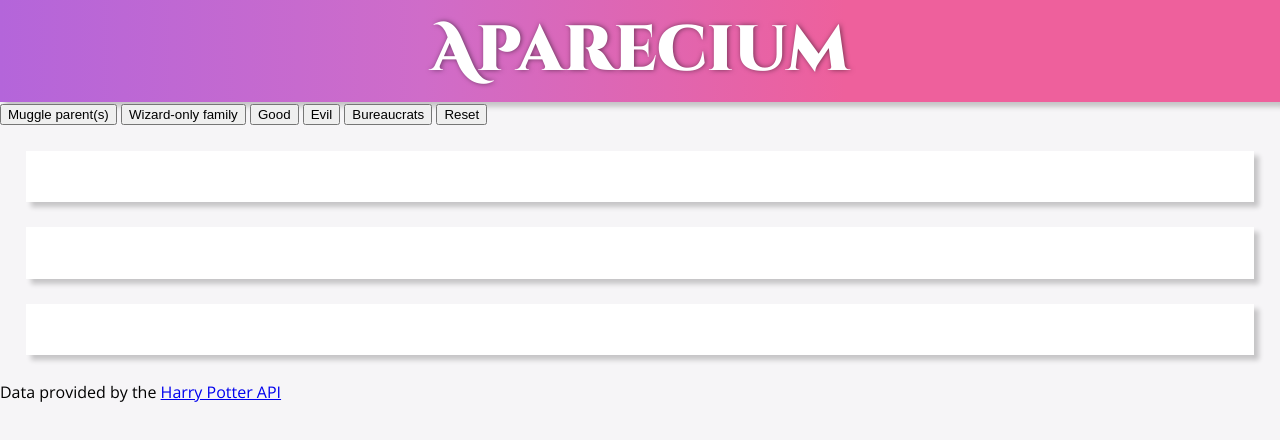
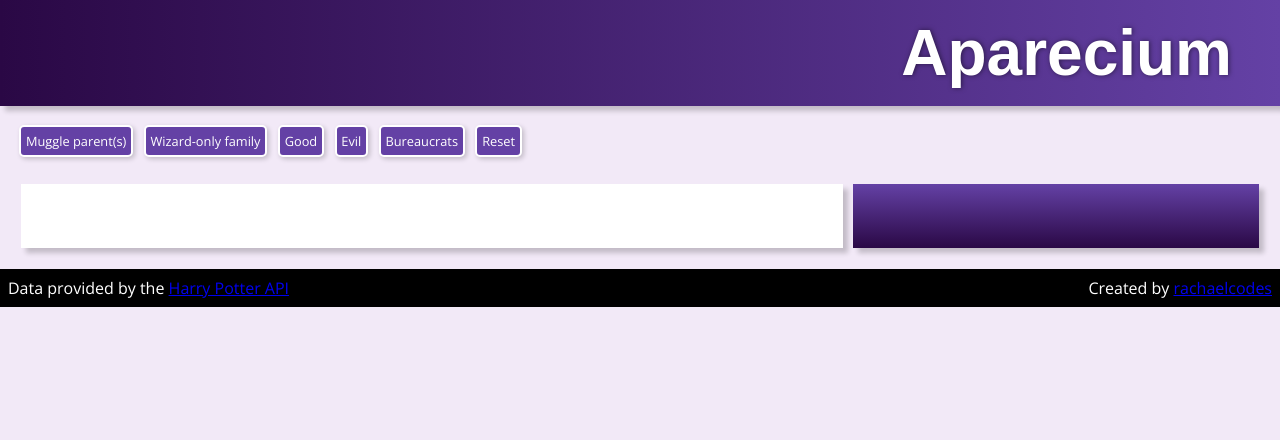
Before and after one commit to rachaelcodes/aparecium, a website: page public/index.html in a window 1280 px wide. Drawn offline with nearby package versions, Linux system fonts and the light colour scheme; no server answers; a web font is replaced by a local one.

Commit message:
added styling

```diff
--- a/public/app.js
+++ b/public/app.js
@@ -4,7 +4,6 @@
 var muggleBtn = document.getElementById('muggles')
 var wizardBtn = document.getElementById('wizards')
 var momBtn = document.getElementById('mom_filter')
-var commentaryText = document.getElementById('commentary')
 var details = document.getElementById('details')
 
 var commentary = {
@@ -135,10 +134,6 @@
 function filterData (category, data) {
   dataFiltered = filter(category, data)
 
-  while (details.firstChild) {
-    details.removeChild(details.firstChild)
-  }
-
   summarizeData(dataFiltered)
 
   while (dataSummary.length < 5) {
@@ -160,13 +155,13 @@
 }
 
 function addCommentary (category) {
-  while (commentaryText.firstChild) {
-    commentaryText.removeChild(commentaryText.firstChild)
+  while (details.firstChild) {
+    details.removeChild(details.firstChild)
   }
 
   var newNode = document.createTextNode(commentary[category])
 
-  commentaryText.appendChild(newNode)
+  details.appendChild(newNode)
 }
 
 function change () {
@@ -196,10 +191,6 @@
   lines
     .filter(function (d) { return d.value === 0 })
     .attr('style', 'display: none;')
-
-  while (details.firstChild) {
-    details.removeChild(details.firstChild)
-  }
 }
 
 function arcTween (ar) {
@@ -275,7 +266,3 @@
   myRequest.open('GET', '/call')
   myRequest.send()
 })
-
-// Useful articles:
-// https://bl.ocks.org/mbhall88/22f91dc6c9509b709defde9dc29c63f2#license
-// http://www.cagrimmett.com/til/2016/08/19/d3-pie-chart.html
--- a/public/index.html
+++ b/public/index.html
@@ -7,12 +7,12 @@
     <meta name="viewport" content="width=device-width, initial-scale=1">
     <link rel="stylesheet" type="text/css" media="screen" href="style.css" />
     <link rel="icon" href="/favicon.ico" type="image/x-icon">
-    <link href="https://fonts.googleapis.com/css?family=Cinzel+Decorative:900|Open+Sans" rel="stylesheet">
+    <link href="https://fonts.googleapis.com/css?family=Open+Sans|Seaweed+Script" rel="stylesheet">
 </head>
 <body>
     <div class="container">
     <header>
-        <h1>Aparecium</h1>
+            <h1>Aparecium</h1>
     </header>
     <nav>
     <button id="muggles">Muggle parent(s)</button>
@@ -25,12 +25,12 @@
 
     <main>
     <div id="pie" class="card pie"></div>
-    <div id="commentary" class="card commentary"></div>
     <div id="details" class="card details"></div>
     </main>
 
     <footer>
-    <div class="credit">Data provided by the <a href="https://www.potterapi.com/">Harry Potter API</a></div>
+        <div class="credit">Data provided by the <a href="https://www.potterapi.com/">Harry Potter API</a></div>
+        <div>Created by <a href="https://github.com/rachaelcodes">rachaelcodes</a></div>
     </footer>
     </div>
     <script src="https://d3js.org/d3.v4.min.js"></script>
--- a/public/style.css
+++ b/public/style.css
@@ -10,56 +10,63 @@
 h1 {
     margin: 0;
     font-size: 4rem;
-    font-family: 'Cinzel Decorative', cursive;
+    font-family: 'Seaweed Script', sans-serif;
 }
 
 
 .container {
     width: 100vw;
-    min-height:100vh;
-    background-color: rgb(246, 245, 247);
+    min-height: 100vh;
+    background-color: #f2e9f7;
 }
 
 header {
-    background: #b465da;
-    background-image: -webkit-linear-gradient(to right, #b8cbb8 0%, #b8cbb8 0%, #b465da 0%, #cf6cc9 33%, #ee609c 66%, #ee609c 100%);
-    background-image: linear-gradient(to right, #b8cbb8 0%, #b8cbb8 0%, #b465da 0%, #cf6cc9 33%, #ee609c 66%, #ee609c 100%);
+    background: #6441A5;
+    background: -webkit-linear-gradient(to right, #2a0845, #6441A5);
+    background: linear-gradient(to right, #2a0845, #6441A5);
     color: white;
-    text-align: center;
+    text-align: right;
     box-shadow: 5px 5px 5px rgba(0,0,0,.2);
-    padding: 0.5rem;
+    padding: 1rem 3rem;
     text-shadow: rgba(0,0,0,.5) 1px 0 5px;
 }
 
 .card {
     box-shadow: 5px 5px 5px rgba(0,0,0,.2);
     background-color: white;
-    padding: 2%;
-    margin: 2%;
+    padding: .5rem;
+    margin: .3rem;
+    display: flex;
 }
-/*
+
 .pie {
     grid-area: pie;
-}
+    max-height: 100%;
 
-.commentary {
-    grid-area: commentary;
 }
 
 .details {
+    background: #6441A5;
+    background: -webkit-linear-gradient(to top, #2a0845, #6441A5);
+    background: linear-gradient(to top, #2a0845, #6441A5);
+    color: white;
     grid-area: details;
-} */
-
-/* .details {
-    display: none;
-} */
+    overflow: scroll;
+    min-height: 0;
+    padding: 2rem;
+}
 
 main {
-    /* display: grid; */
+    display: grid;
     grid-template-columns: 2fr 1fr;
     grid-template-areas:
-        "pie commentary"
-        "details details";
+        "pie details";
+    padding: 1rem;
+    padding-top: .2rem;
+    justify-items: stretch;
+    align-items: stretch;
+    min-height: 0;
+    min-width: 0;
 }
 
 svg {
@@ -74,3 +81,35 @@
     fill: none;
     shape-rendering: geometricPrecision;
 }
+
+ul {
+    list-style-type: none;
+    margin: 0;
+    padding: 0;
+    line-height: 1.4;
+    font-style: oblique;
+}
+
+nav {
+    margin: 1rem;
+}
+
+button {
+    background-color: #6441A5;
+    color: white;
+    font-size: .8rem;
+    font-family: 'Open Sans', sans-serif;
+    padding: 0.3rem;
+    margin: .2rem;
+    border-radius: 5px;
+    border: 2px solid white;
+    box-shadow: 2px 2px 5px rgba(0,0,0,.2);
+}
+
+footer {
+    background-color: black;
+    color: white;
+    padding: .5rem;
+    display: flex;
+    justify-content: space-between;
+}
```
Also changed, not shown: package.json (+16 -3 lines), LICENSE.md (added), README.md (added).
